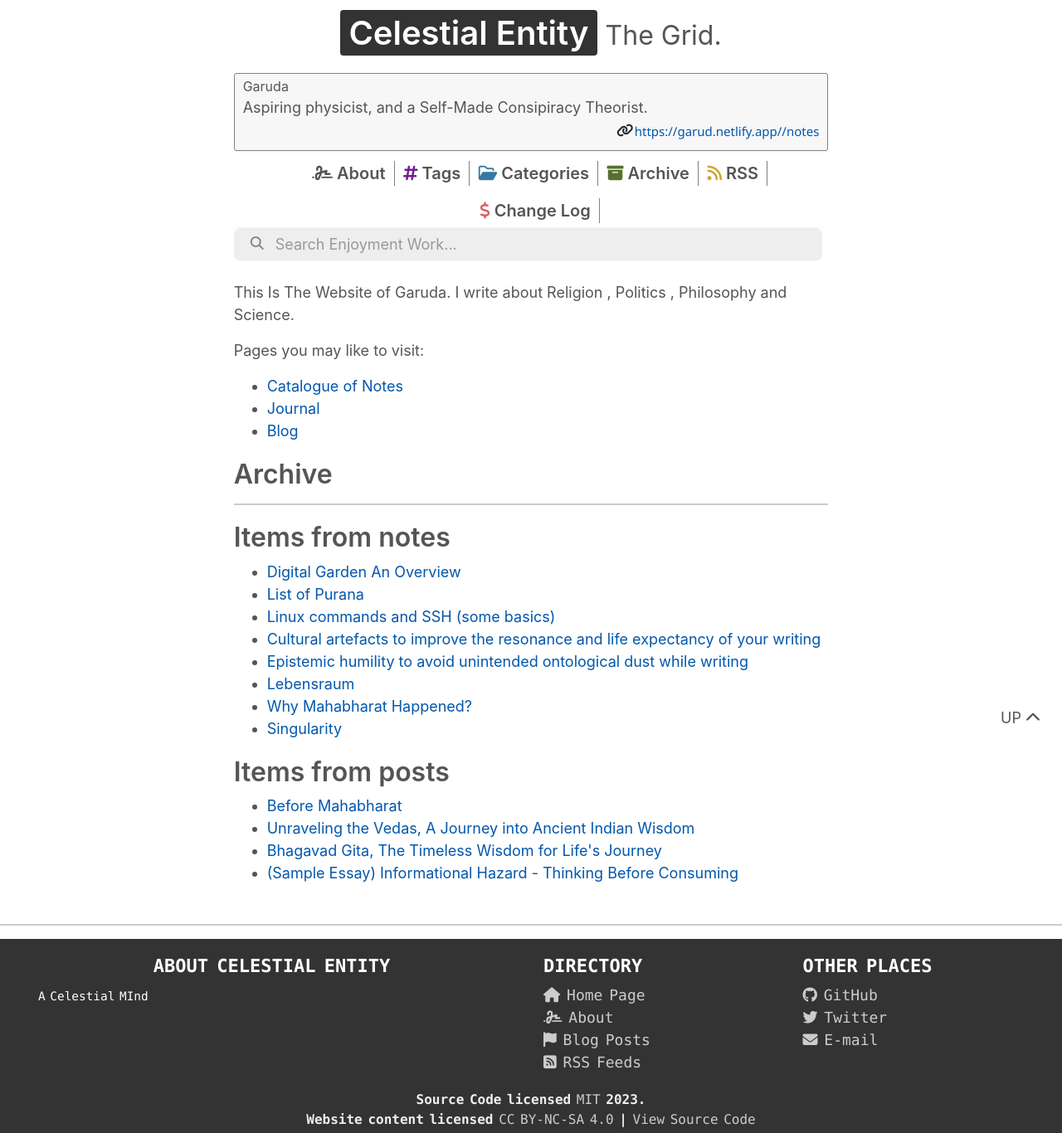
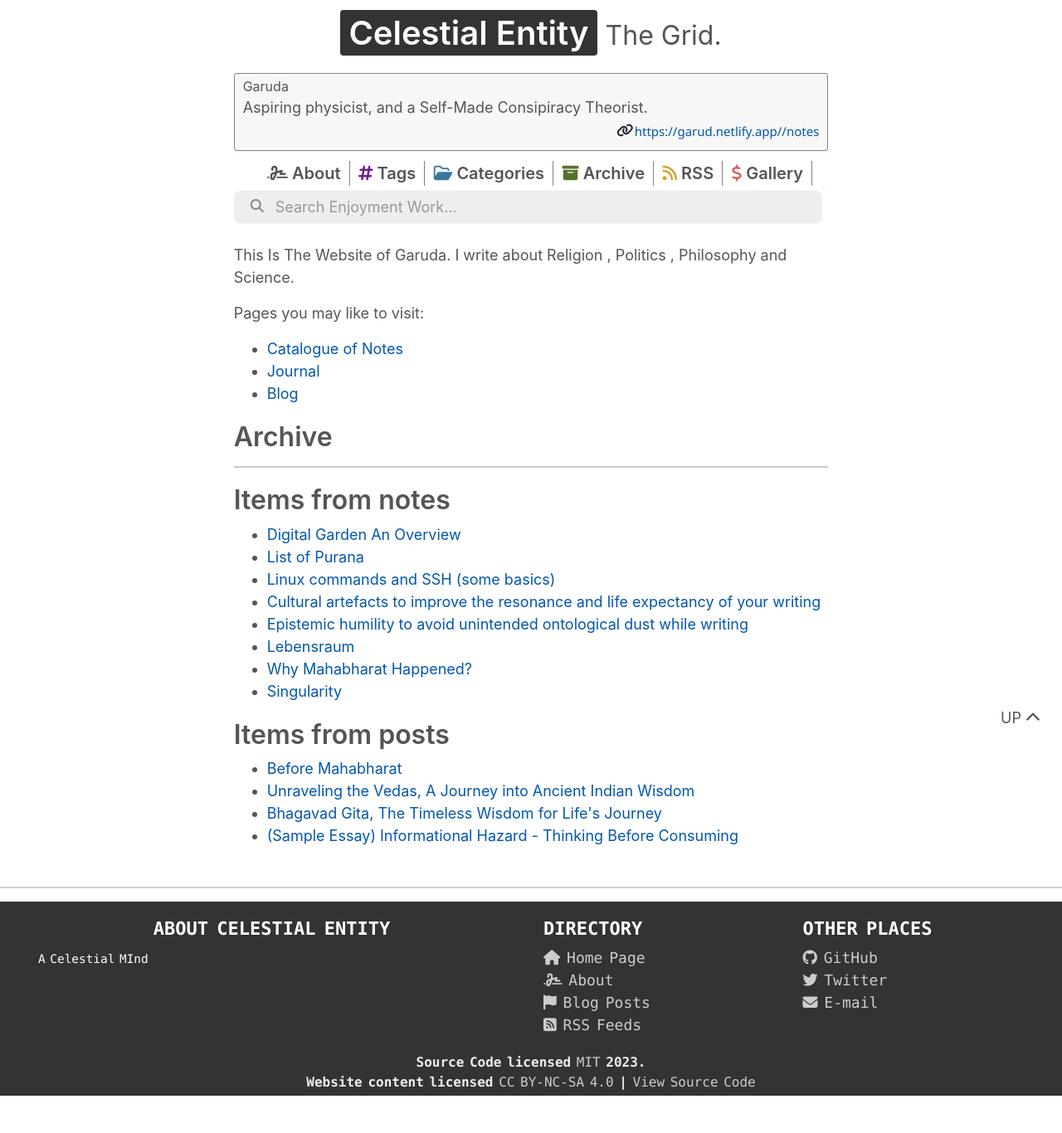
Before and after one commit to stardoom4/blog, a Jekyll site: the page built from index.md, in a window 1280 px wide. Shown: the whole page at 83% size. Built offline with Jekyll 4.4.1, drawn with Linux system fonts in a browser that asks for light colours; nearby versions of some CDN libraries; after the commit the page ends 1321 px from its top, so only the background shows below that.

Commit message:
Update header.html

```diff
--- a/_includes/header.html
+++ b/_includes/header.html
@@ -57,9 +57,9 @@
             </a>
         </div>
         <div class="donate">
-            <a href="https://garud.netlify.app/notes/change-log">
+            <a href="/gallery">
                 <i class=" fas fa-dollar-sign"></i>
-                Change Log
+                Gallery
             </a>
         </div>
     </div>
```
